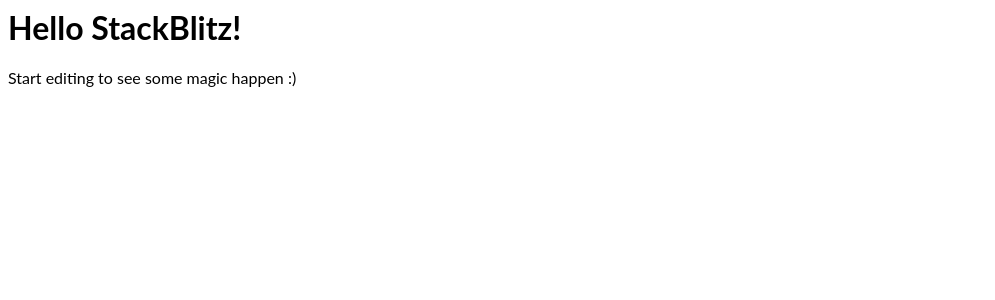
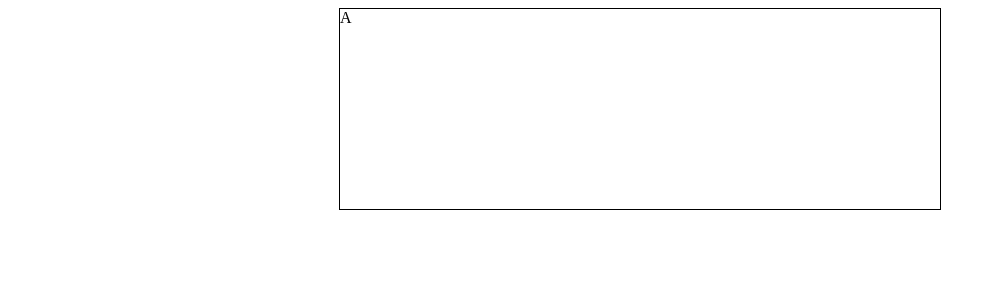
Before and after one commit to simonesanna1983/react-dino, a React (Create React App) app: page / in a window 1280 px wide. Shown: the top 300 px of the page, without its empty margins (0-995 px from the left). Built offline with nearby package versions, Linux system fonts and the light colour scheme.

Commit message:
2 files modified, 1 added

```diff
--- a/App.tsx
+++ b/App.tsx
@@ -1,11 +1,13 @@
 import * as React from 'react';
+import Dino from './dino';
 import './style.css';
 
 export default function App() {
   return (
-    <div>
-      <h1>Hello StackBlitz!</h1>
-      <p>Start editing to see some magic happen :)</p>
+    <div className="game">
+      {/* <div id="dino"></div> */}
+      <Dino isJumping={true}></Dino>
+      <div id="cactus"></div>
     </div>
   );
 }
--- /dev/null
+++ b/dino.tsx
@@ -0,0 +1,27 @@
+import * as React from 'react';
+import { useState } from 'react';
+import './style.css';
+
+interface props {
+  isJumping: boolean;
+}
+
+export default function Dino(prop: props) {
+  const [jump, setJump] = useState(false);
+
+  // function jump() {
+  //   if (dino.classList != "jump") {
+  //     dino.classList.add("jump");
+
+  //     setTimeout(function () {
+  //       dino.classList.remove("jump");
+  //     }, 300);
+  //   }
+  // }
+
+  return (
+    <div id="dino" className={prop.isJumping ? 'jump' : 'dino'}>
+      A
+    </div>
+  );
+}
--- a/style.css
+++ b/style.css
@@ -1,3 +1,64 @@
-h1, p {
-  font-family: Lato;
+.game {
+  width: 600px;
+  height: 200px;
+  border: 1px solid black;
+  margin: auto;
 }
+
+.dino {
+  width: 50px;
+  height: 50px;
+  background-image: url('asset/Image/trex.png');
+  background-size: 50px 50px;
+  position: relative;
+  top: 150px;
+}
+
+.jump {
+  animation: jump 0.3s linear;
+}
+
+@keyframes jump {
+  0% {
+    top: 150px;
+  }
+
+  30% {
+    top: 130px;
+  }
+
+  50% {
+    top: 80px;
+  }
+
+  80% {
+    top: 130px;
+  }
+
+  100% {
+    top: 150px;
+  }
+}
+
+.cactus {
+  width: 20px;
+  height: 40px;
+  position: relative;
+  top: 110px;
+  left: 580px;
+
+  background-image: url('asset/Image/cactus.png');
+  background-size: 20px 40px;
+
+  animation: block 1s infinite linear;
+}
+
+@keyframes block {
+  0% {
+    left: 580px;
+  }
+
+  100% {
+    left: -20px;
+  }
+}
```
